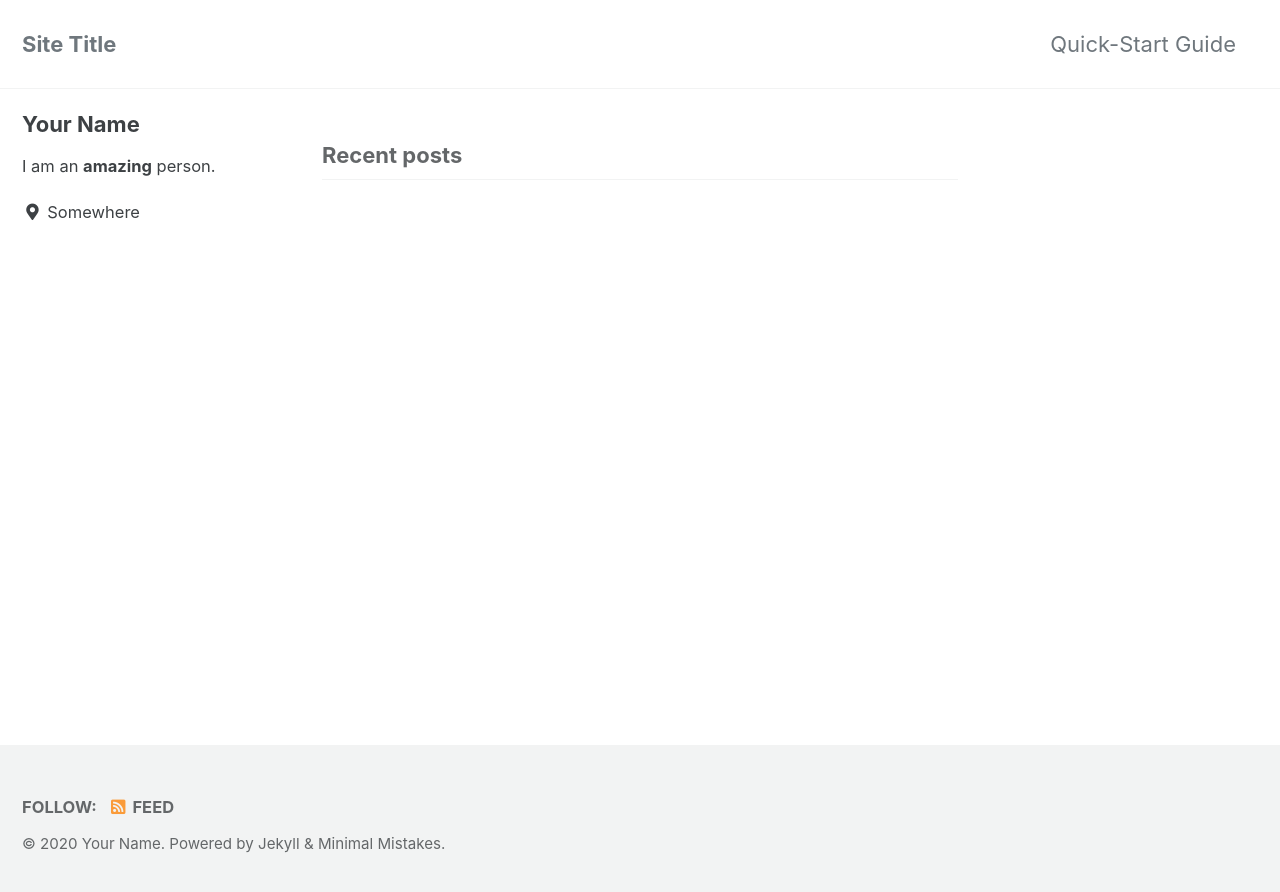
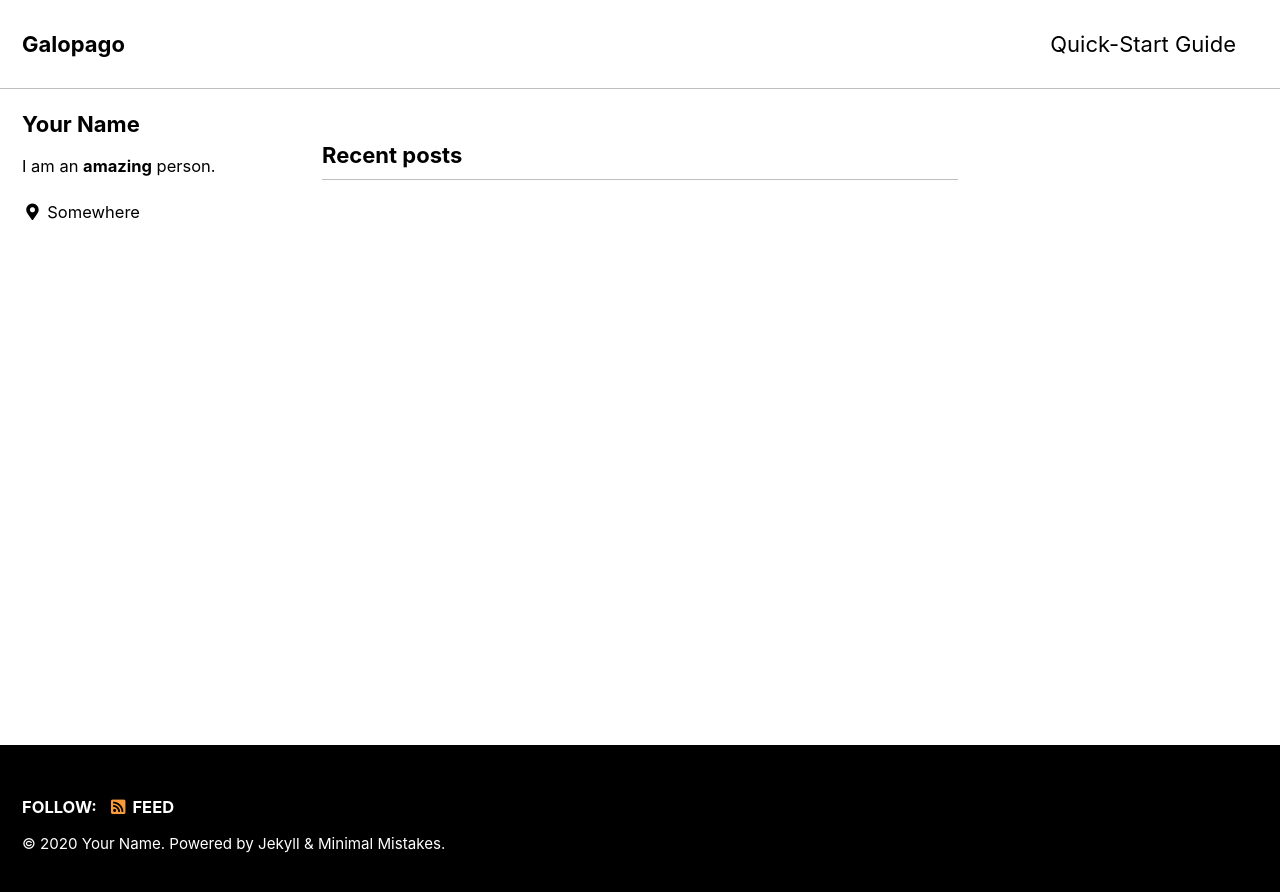
Before and after one commit to galopago/galopago.github.io, a Jekyll site: the page built from index.html, in a window 1280 px wide. Shown: the top 892 px of the page. Built offline with Jekyll 4.4.1, drawn with Linux system fonts in a browser that asks for light colours; cached includes are drawn as plain includes; the list of posts is cut into pages by our own code.

Commit message:
changed title

```diff
--- a/_config.yml
+++ b/_config.yml
@@ -12,11 +12,11 @@
 
 # theme                  : "minimal-mistakes-jekyll"
 # remote_theme           : "mmistakes/minimal-mistakes"
-minimal_mistakes_skin    : "default" # "air", "aqua", "contrast", "dark", "dirt", "neon", "mint", "plum", "sunrise"
+minimal_mistakes_skin    : "contrast" # "air", "aqua", "contrast", "dark", "dirt", "neon", "mint", "plum", "sunrise"
 
 # Site Settings
 locale                   : "en-US"
-title                    : "Site Title"
+title                    : "Galopago"
 title_separator          : "-"
 subtitle                 : # site tagline that appears below site title in masthead
 name                     : "Your Name"
```
Also changed, not shown: Gemfile (line endings or trailing spaces), minimal-mistakes-jekyll.gemspec (added).
